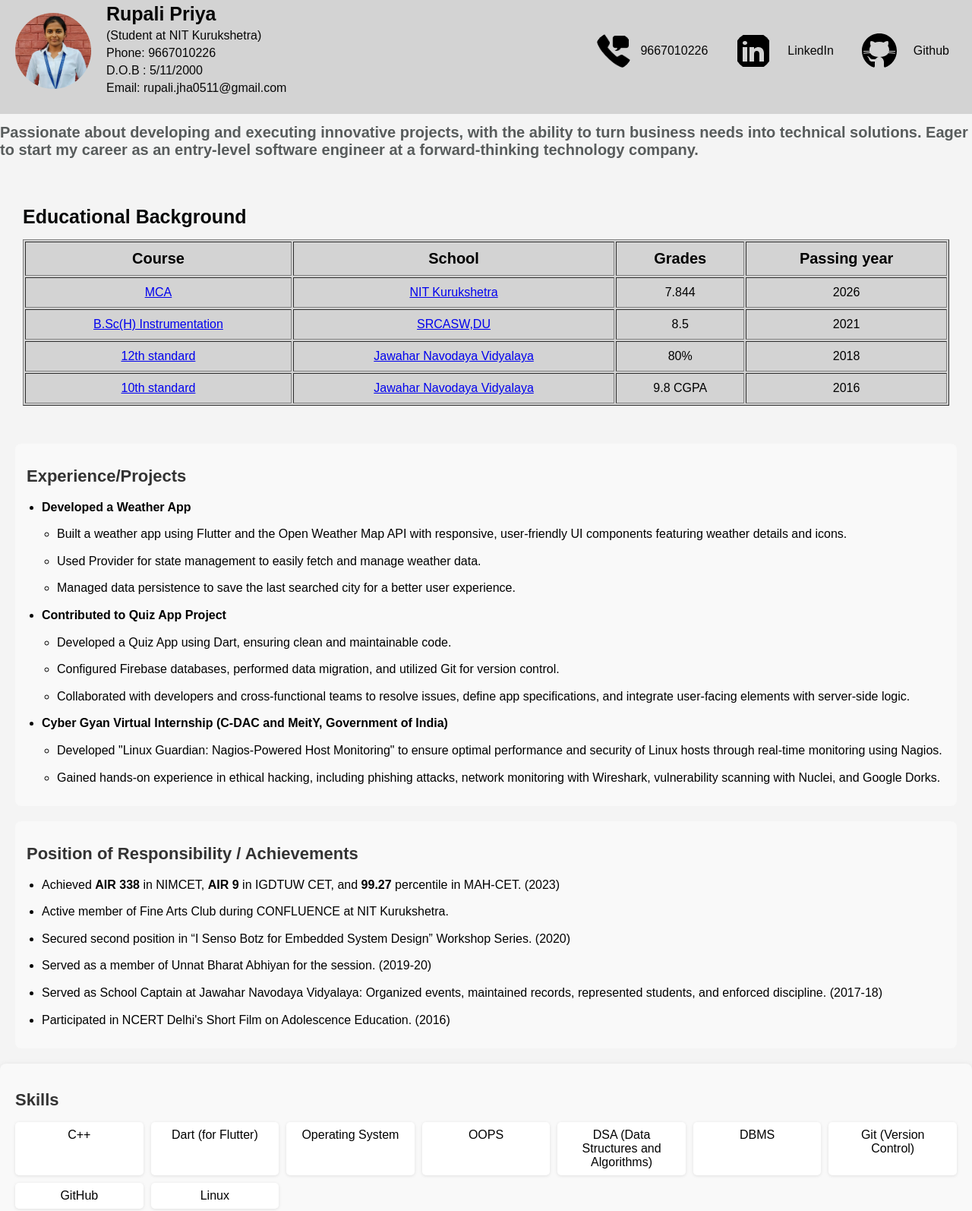
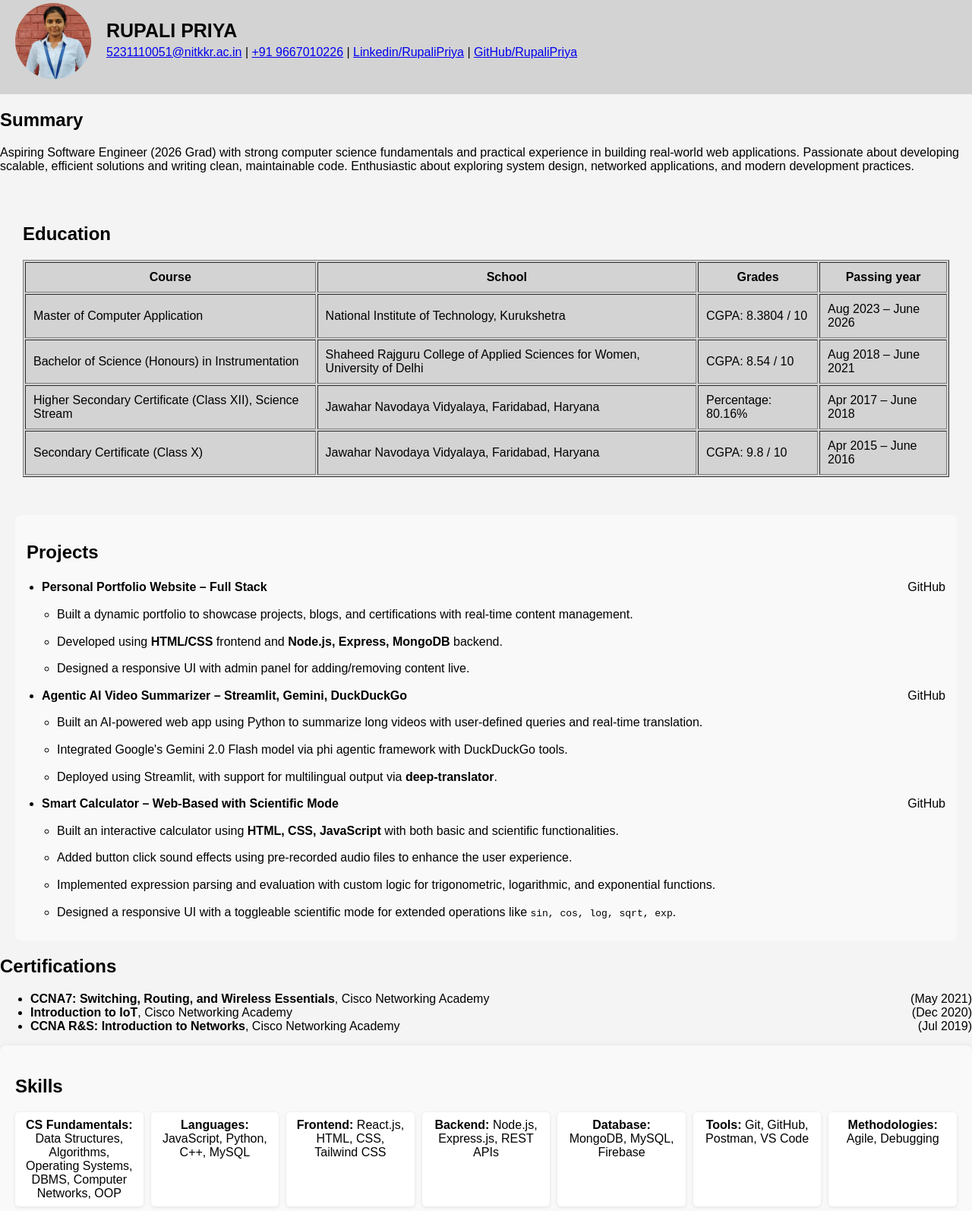
Before and after one commit to RupaliPriya0511/MyResume, a plain HTML site: page index.html in a window 1280 px wide. Shown: the part 34-1628 px from the top of the page at 76% size. Drawn offline with Linux system fonts and the light colour scheme.

Commit message:
Update resume content and structure

```diff
--- a/index.html
+++ b/index.html
@@ -1,4 +1,3 @@
-
 <!DOCTYPE html>
 <html lang="en">
 <head>
@@ -21,153 +20,116 @@
     <div class="header">
         <img src="images/my_pic.jpg" alt="Profile Picture">
         <div class="info">
-            <h1>Rupali Priya</h1>
-            <p>(Student at NIT Kurukshetra)</p>
-            <p>Phone: 9667010226</p>
-            <p>D.O.B : 5/11/2000</p>
-            <p>Email: rupali.jha0511@gmail.com</p>
-        </div>
-        <div class="social-links">
-
-            <!-- <a href="mailto:rupali.jha0511@gmail.com" target="_blank" style="display: flex; align-items: center; margin: 20px;">
-                <img src="images/email.png" alt="EMAIL" style="width: 50px; height: 50px; margin-right: 20px;">
-                <span>EMAIL</span>
-            </a>  -->
-
-
-            <div style="display: flex; align-items: center; margin: 10px;">
-                <img src="images/phone.png" alt="Phone Number" style="width: 50px; height: 50px; margin-right: 10px;">
-                <span>9667010226</span>
-            </div>
-
-
-
-            <a href="https://www.linkedin.com/in/rupalipriyajha" style="display: flex; align-items: center; margin: 10px;">
-                <img src="images/linkedin.svg" alt="LinkedIn" style="width: 50px; height: 50px; margin-right: 20px;">
-                <span>LinkedIn</span>
-            </a>
-
-
-
-            <a href="https://github.com/RupaliPriya0511" style="display: flex; align-items: center; margin: 10px;">
-                <img src="images/Github.svg" alt="Github" style="width: 50px; height: 50px; margin-right: 20px;">
-                <span>Github</span>
-            </a>
-
+            <h1>RUPALI PRIYA</h1>
+            <p><a href="mailto:5231110051@nitkkr.ac.in">5231110051@nitkkr.ac.in</a> | <a href="tel:+919667010226">+91 9667010226</a> | <a href="https://www.linkedin.com/in/rupalipriyajha" target="_blank">Linkedin/RupaliPriya</a> | <a href="https://github.com/RupaliPriya0511" target="_blank">GitHub/RupaliPriya</a></p>
         </div>
     </div>
 
-
     <div class="summary">
-        <h1 class="intro" align="left">Passionate about developing and executing innovative projects, with the ability to turn business needs into technical solutions.
-             Eager to start my career as an entry-level software engineer at a forward-thinking technology company.</h1>
-
-
-
-    </body>
-    <!-- <div style="display: flex;">
-        <iframe src="navigation.html" style="width: 100%; height: 100px; border: none;"></iframe>
-
-    </div> -->
-
-
-
+        <h2>Summary</h2>
+        <p>Aspiring Software Engineer (2026 Grad) with strong computer science fundamentals and practical experience in building real-world web applications. Passionate about developing scalable, efficient solutions and writing clean, maintainable code. Enthusiastic about exploring system design, networked applications, and modern development practices.</p>
+    </div>
 
     <div class="background-section">
         <div class="content">
             <div class="container">
-                <h1 class="education-heading" align ="left">Educational Background</h1>
+                <h2>Education</h2>
                 <table cellpadding="10" align="center" border="1" width="100%" style="background-color:lightgray;">
                 <tr>
-                    <th style="font-size: 20px;">Course</th>
-                    <th style="font-size: 20px;">School</th>
-                    <th style="font-size: 20px;">Grades</th>
-                    <th style="font-size: 20px;">Passing year</th>
+                    <th>Course</th>
+                    <th>School</th>
+                    <th>Grades</th>
+                    <th>Passing year</th>
                 </tr>
                 <tr>
-                    <td align="center"><a href="https://drive.google.com/file/d/1_YAHBSPwsDeknePW-mGWH2m4YDX6P0d8/view?usp=drive_link">MCA</a></td>
-                    <td align="center"><a href="https://nitkkr.ac.in/">NIT Kurukshetra</a></td>
-                    <td align="center">7.844</td>
-                    <td align="center">2026</td>
+                    <td>Master of Computer Application</td>
+                    <td>National Institute of Technology, Kurukshetra</td>
+                    <td>CGPA: 8.3804 / 10</td>
+                    <td>Aug 2023 – June 2026</td>
                 </tr>
                 <tr>
-                    <td align="center"><a href="https://drive.google.com/file/d/1WFXmoII1MlnN6iV1plDbxyq8nCYvZJWE/view?usp=drive_link">B.Sc(H) Instrumentation</a></td>
-                    <td align="center"><a href="https://www.rajgurucollege.com/">SRCASW,DU</a></td>
-                    <td align="center">8.5</td>
-                    <td align="center">2021</td>
+                    <td>Bachelor of Science (Honours) in Instrumentation</td>
+                    <td>Shaheed Rajguru College of Applied Sciences for Women, University of Delhi</td>
+                    <td>CGPA: 8.54 / 10</td>
+                    <td>Aug 2018 – June 2021</td>
                 </tr>
                 <tr>
-                    <td align="center"><a href="https://drive.google.com/file/d/1UXYnSDKpEvRziTLFpUCJ3GiudnYB4zt2/view?usp=drive_link" target="_blank">12th standard</a></td>
-                    <td align="center"><a href="https://navodaya.gov.in/nvs/nvs-school/FARIDABAD/en/contact-us/JNV/">Jawahar Navodaya Vidyalaya</a></td>
-                    <td align="center">80%</td>
-                    <td align="center">2018</td>
+                    <td>Higher Secondary Certificate (Class XII), Science Stream</td>
+                    <td>Jawahar Navodaya Vidyalaya, Faridabad, Haryana</td>
+                    <td>Percentage: 80.16%</td>
+                    <td>Apr 2017 – June 2018</td>
                 </tr>
                 <tr>
-                    <td align="center"><a href="https://drive.google.com/file/d/1t_kfT1PJhBbdAtaT1l3VZf3JNCG47nYg/view?usp=drive_link">10th standard</a></td>
-                    <td align="center"><a href="https://navodaya.gov.in/nvs/nvs-school/FARIDABAD/en/contact-us/JNV/">Jawahar Navodaya Vidyalaya</a></td>
-                    <td align="center">9.8 CGPA</td>
-                    <td align="center">2016</td>
+                    <td>Secondary Certificate (Class X)</td>
+                    <td>Jawahar Navodaya Vidyalaya, Faridabad, Haryana</td>
+                    <td>CGPA: 9.8 / 10</td>
+                    <td>Apr 2015 – June 2016</td>
                 </tr>
                 </table>
             </div>
         </div>
         <div class="experience-projects">
-            <h1 align="left">Experience/Projects</h1>
+            <h2>Projects</h2>
             <ul>
                 <li>
-                    <strong>Developed a Weather App</strong>
+                    <strong>Personal Portfolio Website – Full Stack</strong> <span style="float:right;">GitHub</span>
                     <ul>
-                        <li>Built a weather app using Flutter and the Open Weather Map API with responsive, user-friendly UI components featuring weather details and icons.</li>
-                        <li>Used Provider for state management to easily fetch and manage weather data.</li>
-                        <li>Managed data persistence to save the last searched city for a better user experience.</li>
+                        <li>Built a dynamic portfolio to showcase projects, blogs, and certifications with real-time content management.</li>
+                        <li>Developed using <b>HTML/CSS</b> frontend and <b>Node.js, Express, MongoDB</b> backend.</li>
+                        <li>Designed a responsive UI with admin panel for adding/removing content live.</li>
                     </ul>
                 </li>
                 <li>
-                    <strong>Contributed to Quiz App Project</strong>
+                    <strong>Agentic AI Video Summarizer – Streamlit, Gemini, DuckDuckGo</strong> <span style="float:right;">GitHub</span>
                     <ul>
-                        <li>Developed a Quiz App using Dart, ensuring clean and maintainable code.</li>
-                        <li>Configured Firebase databases, performed data migration, and utilized Git for version control.</li>
-                        <li>Collaborated with developers and cross-functional teams to resolve issues, define app specifications, and integrate user-facing elements with server-side logic.</li>
+                        <li>Built an AI-powered web app using Python to summarize long videos with user-defined queries and real-time translation.</li>
+                        <li>Integrated Google's Gemini 2.0 Flash model via phi agentic framework with DuckDuckGo tools.</li>
+                        <li>Deployed using Streamlit, with support for multilingual output via <b>deep-translator</b>.</li>
                     </ul>
                 </li>
                 <li>
-                    <strong>Cyber Gyan Virtual Internship (C-DAC and MeitY, Government of India)</strong>
+                    <strong>Smart Calculator – Web-Based with Scientific Mode</strong> <span style="float:right;">GitHub</span>
                     <ul>
-                        <li>Developed "Linux Guardian: Nagios-Powered Host Monitoring" to ensure optimal performance and security of Linux hosts through real-time monitoring using Nagios.</li>
-                        <li>Gained hands-on experience in ethical hacking, including phishing attacks, network monitoring with Wireshark, vulnerability scanning with Nuclei, and Google Dorks.</li>
+                        <li>Built an interactive calculator using <b>HTML, CSS, JavaScript</b> with both basic and scientific functionalities.</li>
+                        <li>Added button click sound effects using pre-recorded audio files to enhance the user experience.</li>
+                        <li>Implemented expression parsing and evaluation with custom logic for trigonometric, logarithmic, and exponential functions.</li>
+                        <li>Designed a responsive UI with a toggleable scientific mode for extended operations like <code>sin, cos, log, sqrt, exp</code>.</li>
                     </ul>
                 </li>
             </ul>
         </div>
-
-        <div class="responsibilities-achievements">
-            <h1 align="left">Position of Responsibility / Achievements</h1>
+        <div class="certifications-section">
+            <h2>Certifications</h2>
             <ul>
-                <li>Achieved <b>AIR 338</b> in NIMCET, <b>AIR 9</b> in IGDTUW CET, and <b>99.27</b> percentile in MAH-CET. (2023)</li>
-                <li>Active member of Fine Arts Club during CONFLUENCE at NIT Kurukshetra.</li>
-                <li>Secured second position in “I Senso Botz for Embedded System Design” Workshop Series. (2020)</li>
-                <li>Served as a member of Unnat Bharat Abhiyan for the session. (2019-20)</li>
-                <li>Served as School Captain at Jawahar Navodaya Vidyalaya: Organized events, maintained records, represented students, and enforced discipline. (2017-18)</li>
-                <li>Participated in NCERT Delhi's Short Film on Adolescence Education. (2016)</li>
+                <li><b>CCNA7: Switching, Routing, and Wireless Essentials</b>, Cisco Networking Academy <span style="float:right;">(May 2021)</span></li>
+                <li><b>Introduction to IoT</b>, Cisco Networking Academy <span style="float:right;">(Dec 2020)</span></li>
+                <li><b>CCNA R&S: Introduction to Networks</b>, Cisco Networking Academy <span style="float:right;">(Jul 2019)</span></li>
             </ul>
         </div>
         <div class="skills-section">
-            <h1 align="left">Skills</h1>
+            <h2>Skills</h2>
             <ul>
-                <li>C++</li>
-                <li>Dart (for Flutter)</li>
-                <li>Operating System</li>
-                <li>OOPS</li>
-                <li>DSA (Data Structures and Algorithms)</li>
-                <li>DBMS</li>
-                <li>Git (Version Control)</li>
-                <li>GitHub</li>
-                <li>Linux</li>
+                <li><b>CS Fundamentals:</b> Data Structures, Algorithms, Operating Systems, DBMS, Computer Networks, OOP</li>
+                <li><b>Languages:</b> JavaScript, Python, C++, MySQL</li>
+                <li><b>Frontend:</b> React.js, HTML, CSS, Tailwind CSS</li>
+                <li><b>Backend:</b> Node.js, Express.js, REST APIs</li>
+                <li><b>Database:</b> MongoDB, MySQL, Firebase</li>
+                <li><b>Tools:</b> Git, GitHub, Postman, VS Code</li>
+                <li><b>Methodologies:</b> Agile, Debugging</li>
             </ul>
         </div>
-
+        <div class="responsibilities-achievements">
+            <h2>Achievements</h2>
+            <ul>
+                <li>AIR 338 in NIMCET, 99.27 percentile in MAH-CET, and AIR 9 in IGDTUW CET.</li>
+                <li>Solved 300+ coding problems across platforms including LeetCode and GeeksforGeeks.</li>
+                <li>Selected for "Code-Buzz 2.0" workshop and mentored juniors in coding and project building.</li>
+                <li>Active member of Fine Arts Club (2017–18) – Led school events, managed teams, and organized functions.</li>
+                <li>School Captain (2017–18) – Organized events, maintained records, represented students, and enforced discipline.</li>
+                <li>Participated in NCERT Delhi's Short Film on Adolescence Education (2016).</li>
+            </ul>
+        </div>
     </div>
-
 
 </body>
 </html>
```
